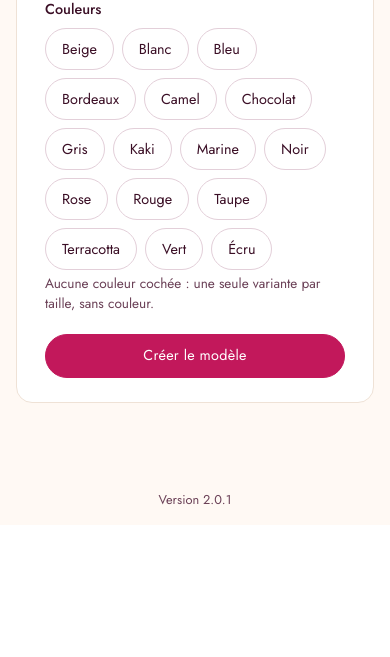
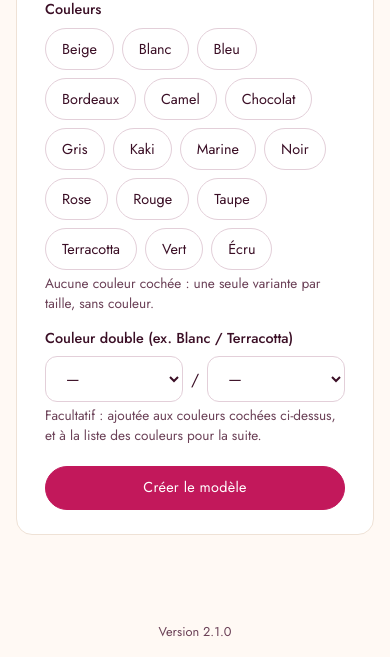
Before and after one commit to garnarak/Maisondannae, a Django app: page /modeles/nouveau/ in a window 390 px wide. Shown: the part 1060-1717 px from the top of the page. Before the commit the page ends 1565 px from the top, so only its background shows below. Run offline with Django 5.2, Linux system fonts and the light colour scheme; the visitor is signed in with stand-in values (Sample User, id 1); data comes from the database, SQL or seed files in the repository; data that the repository does not hold is empty.

Commit message:
Version 2.1.0 : couleur double (ex. Blanc / Terracotta)
- Deux listes « Couleur 1 / Couleur 2 » dans Nouveau modèle et Stock → Modifier
- SKU lisible pour une couleur double, numérotation en cas de code identique
- Page du modèle sur une seule colonne au téléphone

Co-Authored-By: Claude Opus 5.5 <noreply@anthropic.com>
Claude-Session: https://claude.ai/code/session_01EXjq8G4pUZHnwvSgxoo2db

```diff
--- a/config/settings.py
+++ b/config/settings.py
@@ -8,7 +8,7 @@ import dj_database_url
 BASE_DIR = Path(__file__).resolve().parent.parent
 
 # Version affichée dans l'application. À mettre à jour à chaque version publiée (voir CHANGELOG.md).
-APP_VERSION = "2.0.1"
+APP_VERSION = "2.1.0"
 
 DEBUG = os.environ.get("DJANGO_DEBUG", "1") == "1"
 SECRET_KEY = os.environ.get("DJANGO_SECRET_KEY", "dev-only-insecure-key" if DEBUG else None)
--- a/static/css/app.css
+++ b/static/css/app.css
@@ -278,6 +278,8 @@ label.pastille span { display: inline-block; padding: 8px 16px; min-height: 40px
 label.pastille input:checked + span { background: var(--accent); border-color: var(--accent); color: var(--accent-text); }
 label.pastille input:focus-visible + span { outline: 2px solid var(--accent); outline-offset: 2px; }
 .grid2.modele { grid-template-columns: minmax(280px, 1fr) minmax(0, 1.6fr); align-items: start; }
+/* Téléphone : une seule colonne (cette règle passerait sinon devant celle des petits écrans). */
+@media (max-width: 760px) { .grid2.modele { grid-template-columns: minmax(0, 1fr); } }
 table.variantes input { width: 72px; text-align: center; padding: 8px 6px; min-height: 40px; }
 table.variantes code { font-size: .78rem; color: var(--muted); }
 .variante { display: block; margin-top: 2px; font-size: .78rem; letter-spacing: .06em; color: var(--accent); font-weight: 500; }
@@ -287,3 +289,9 @@ table.variantes code { font-size: .78rem; color: var(--muted); }
   td[data-label="Désignation"] { flex-wrap: wrap; }
   td[data-label="Désignation"] .variante { flex-basis: 100%; text-align: right; margin-top: 0; }
 }
+
+/* Couleur double (Stock → Modifier, Nouveau modèle) : deux listes côte à côte. */
+fieldset.bicolore { border: 0; padding: 0; margin: 14px 0 0; }
+fieldset.bicolore legend { font-weight: 500; font-size: .9rem; padding: 0; margin-bottom: 8px; }
+.bicolore-choix { display: flex; align-items: center; gap: 8px; }
+.bicolore-choix select { flex: 1 1 0; min-width: 0; margin-top: 0; }
--- a/stock/forms.py
+++ b/stock/forms.py
@@ -27,9 +27,32 @@ class VariantesForm(forms.Form):
         help_text="Aucune couleur cochée : une seule variante par taille, sans couleur.",
     )
 
+    bicolore_1 = forms.ModelChoiceField(
+        queryset=Couleur.objects.exclude(nom__contains=" / "), required=False, label="Couleur 1", empty_label="—",
+    )
+    bicolore_2 = forms.ModelChoiceField(
+        queryset=Couleur.objects.exclude(nom__contains=" / "), required=False, label="Couleur 2", empty_label="—",
+    )
+
     def __init__(self, *args, obligatoire=True, **kwargs):
         super().__init__(*args, **kwargs)
         self.obligatoire = obligatoire
+
+    def clean(self):
+        donnees = super().clean()
+        c1, c2 = donnees.get("bicolore_1"), donnees.get("bicolore_2")
+        if bool(c1) != bool(c2):
+            raise forms.ValidationError("Pour une couleur double, choisissez les deux couleurs.")
+        if c1 and c1 == c2:
+            raise forms.ValidationError("Pour une couleur double, choisissez deux couleurs différentes.")
+        if c1:
+            # « Blanc / Terracotta » devient une couleur de la liste, réutilisable ensuite.
+            double, _ = Couleur.objects.get_or_create(nom=f"{c1.nom} / {c2.nom}"[:40])
+            couleurs = list(donnees.get("couleurs") or [])
+            if double not in couleurs:
+                couleurs.append(double)
+            donnees["couleurs"] = couleurs
+        return donnees
 
     def clean_tailles(self):
         tailles = self.cleaned_data["tailles"]
--- a/stock/models.py
+++ b/stock/models.py
@@ -188,13 +188,27 @@ class Reference(models.Model):
                 self.active = False
             self.designation = m.nom if self.est_unique else f"{m.nom} — {self.libelle_variante}"
             if not self.sku:
-                couleur = slugify(self.couleur.nom)[:6].upper() if self.couleur_id else "U"
-                self.sku = f"MA{m.pk:04d}-{self.taille}-{couleur}"
+                self.sku = self._sku_libre(f"MA{m.pk:04d}-{self.taille}-{self._code_couleur()}")
         if self.pk and self.shopify_variant_id:
             ancien_sku = Reference.objects.filter(pk=self.pk).values_list("sku", flat=True).first()
             if ancien_sku != self.sku:  # nouveau SKU : le lien Shopify sera recherché à nouveau
                 self.shopify_variant_id = self.shopify_inventory_item_id = ""
         super().save(*args, **kwargs)
+
+    def _code_couleur(self):
+        if not self.couleur_id:
+            return "U"
+        parties = [p for p in self.couleur.nom.split("/") if p.strip()]
+        if len(parties) > 1:  # couleur double : « Blanc / Terracotta » → BLA-TER
+            return "-".join(slugify(p)[:3].upper() for p in parties)
+        return slugify(self.couleur.nom)[:6].upper().strip("-")
+
+    def _sku_libre(self, sku):
+        """Deux couleurs aux noms proches peuvent donner le même code : on numérote."""
+        candidat, n = sku, 2
+        while Reference.objects.filter(sku=candidat).exclude(pk=self.pk).exists():
+            candidat, n = f"{sku}{n}", n + 1
+        return candidat
 
     @property
     def marge_unitaire(self):
--- a/templates/stock/_champs.html
+++ b/templates/stock/_champs.html
@@ -1,7 +1,14 @@
 {# Affiche les champs d'un formulaire : cases à cocher multiples en pastilles, le reste en libellé + champ. #}
 {{ form.non_field_errors }}
 {% for field in form %}
-  {% if field.field.widget.input_type == "checkbox" and not field.field.widget.allow_multiple_selected %}
+  {% if field.name == "bicolore_1" %}
+  <fieldset class="bicolore">
+    <legend>Couleur double (ex. Blanc / Terracotta)</legend>
+    <div class="bicolore-choix">{{ form.bicolore_1 }}<span>/</span>{{ form.bicolore_2 }}</div>
+    <small class="muted">Facultatif : ajoutée aux couleurs cochées ci-dessus, et à la liste des couleurs pour la suite.</small>
+  </fieldset>
+  {% elif field.name == "bicolore_2" %}
+  {% elif field.field.widget.input_type == "checkbox" and not field.field.widget.allow_multiple_selected %}
   <label class="check">{{ field }} {{ field.label }}</label>
   {% elif field.field.widget.allow_multiple_selected %}
   <fieldset class="pastilles">
```
Also changed, not shown: stock/tests/test_bicolore.py (added, +60 -0 lines), CHANGELOG.md.
